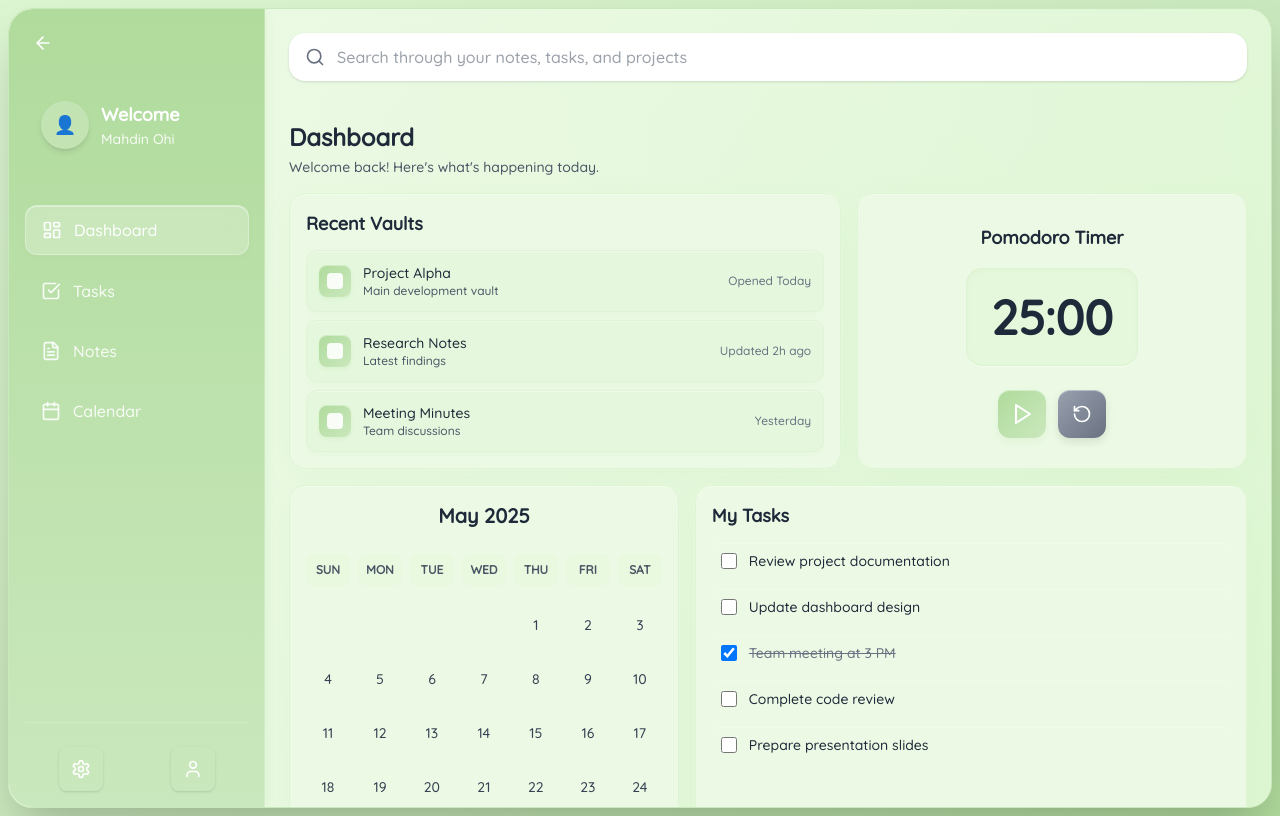
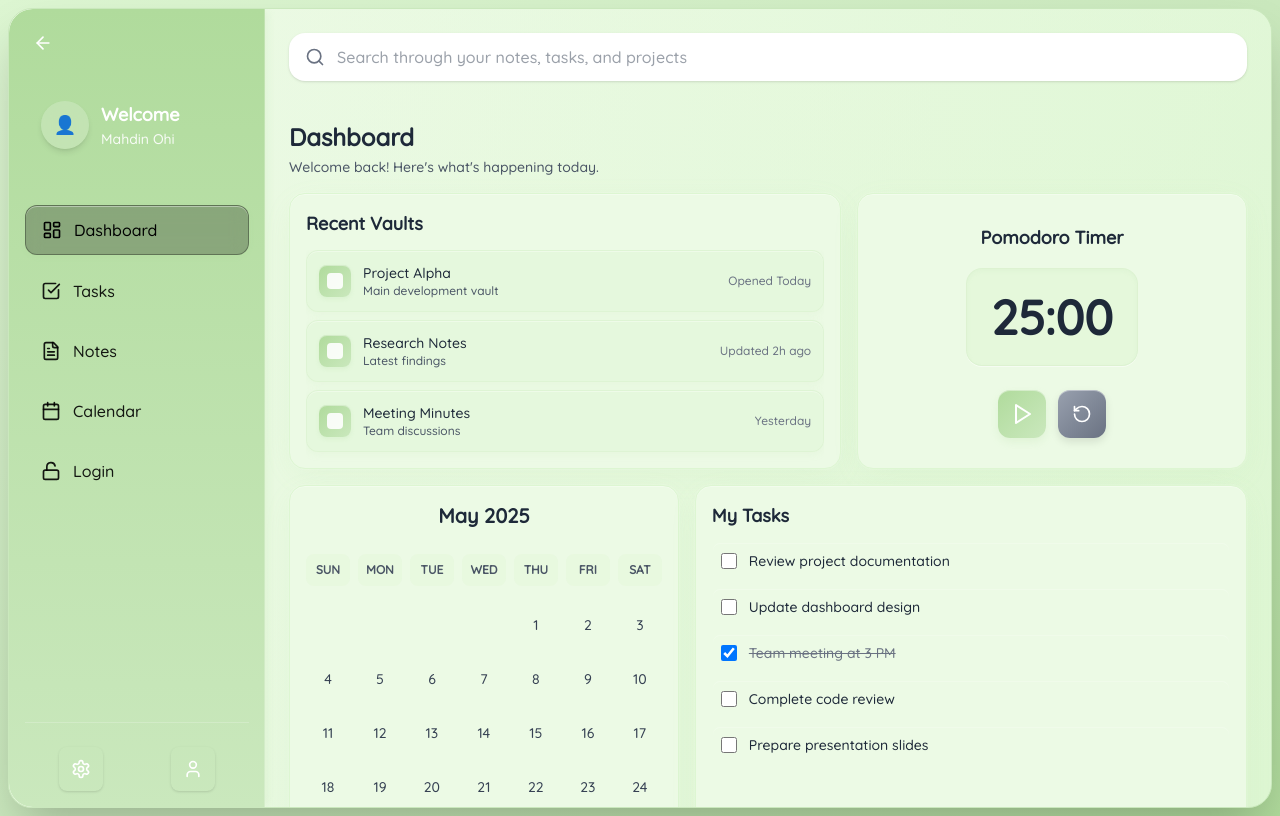
Before and after one commit to MahdinOhi/Avocado, a React (Vite) app in the folder frontend/: page / in a window 1280 px wide. Built offline with nearby package versions, Linux system fonts and the light colour scheme; sample sign-in values are in the browser's storage.

Commit message:
Fix sidebar color

```diff
--- a/frontend/src/components/Dashboard/HomeDashboard.jsx
+++ b/frontend/src/components/Dashboard/HomeDashboard.jsx
@@ -10,6 +10,7 @@ import UpcomingSchedule from './UpcomingSchedule';
 import SearchBar from '../Layout/SearchBar';
 import MobileHeader from './MobileHeader';
 import Sidebar from './Sidebar';
+
 
 // Main Dashboard Component
 export default function HomeDashboard() {
--- a/frontend/src/components/Dashboard/Sidebar.jsx
+++ b/frontend/src/components/Dashboard/Sidebar.jsx
@@ -10,8 +10,10 @@ import {
   ArrowRight,
   X,
   Calendar,
+  LockOpenIcon,
 } from 'lucide-react';
 import SidebarLink from './SidebarLink';
+
 
 export default function Sidebar({ isMobileMenuOpen, onToggleMenu }) {
   const location = useLocation();
@@ -23,6 +25,7 @@ export default function Sidebar({ isMobileMenuOpen, onToggleMenu }) {
     { icon: CheckSquare, text: 'Tasks', to: '/tasks' },
     { icon: FileText, text: 'Notes', to: '/notes' },
     { icon: Calendar, text: 'Calendar', to: '/calendar' },
+    { icon: LockOpenIcon, text: 'Login', to: '/login' },
   ];
 
   const toggleCollapse = () => {
@@ -45,14 +48,12 @@ export default function Sidebar({ isMobileMenuOpen, onToggleMenu }) {
 
       <aside
         className={`
-          ${
-            isCollapsed ? 'w-0 lg:w-0' : 'w-64'
+          ${isCollapsed ? 'w-0 lg:w-0' : 'w-64'
           } bg-gradient-to-b from-[#B0DB9C] to-[#CAE8BD] flex flex-col justify-between p-4 transition-all duration-300 ease-in-out overflow-hidden
           lg:translate-x-0 lg:relative lg:z-0
-          ${
-            isMobileMenuOpen
-              ? 'translate-x-0'
-              : '-translate-x-full lg:translate-x-0'
+          ${isMobileMenuOpen
+            ? 'translate-x-0'
+            : '-translate-x-full lg:translate-x-0'
           }
           ${isCollapsed ? 'lg:-translate-x-full' : ''}
           fixed lg:relative z-30 h-full rounded-l-3xl
--- a/frontend/src/components/Dashboard/SidebarLink.jsx
+++ b/frontend/src/components/Dashboard/SidebarLink.jsx
@@ -9,8 +9,8 @@ export default function SidebarLink({ text, to, active, icon: Icon }) {
         w-full flex items-center gap-3 px-4 py-3 rounded-xl transition-all duration-200 cursor-pointer
         ${
           active
-            ? 'bg-white/25 text-white shadow-lg font-semibold backdrop-blur-sm border border-white/30'
-            : 'text-white/90 hover:bg-white/15 hover:text-white hover:shadow-md'
+            ? 'bg-black/25 text-black shadow-lg font-semibold backdrop-blur-sm border border-black/30'
+            : 'text-black/90 hover:bg-black/15 hover:text-black hover:shadow-md'
         }
       `}
       style={{
```
Also changed, not shown: 1 other file (tests, documents, lock files or other folders).
